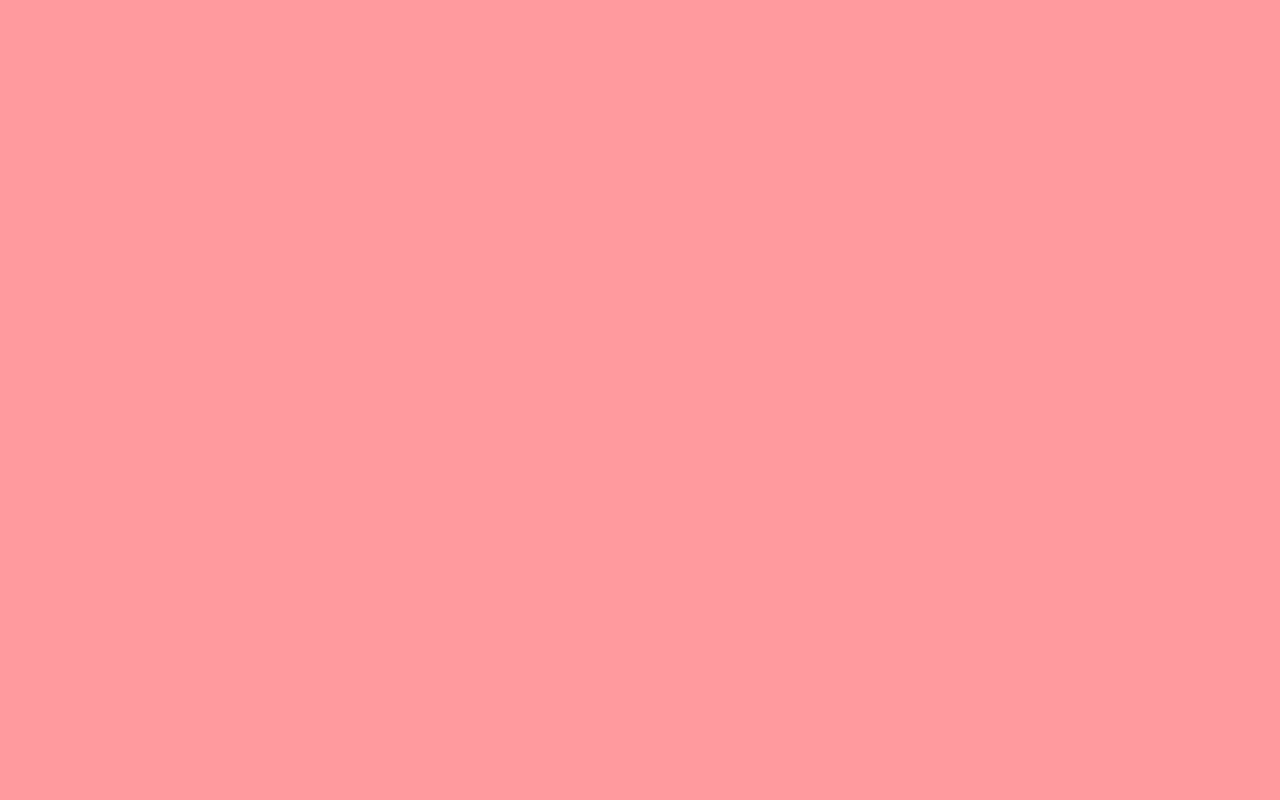
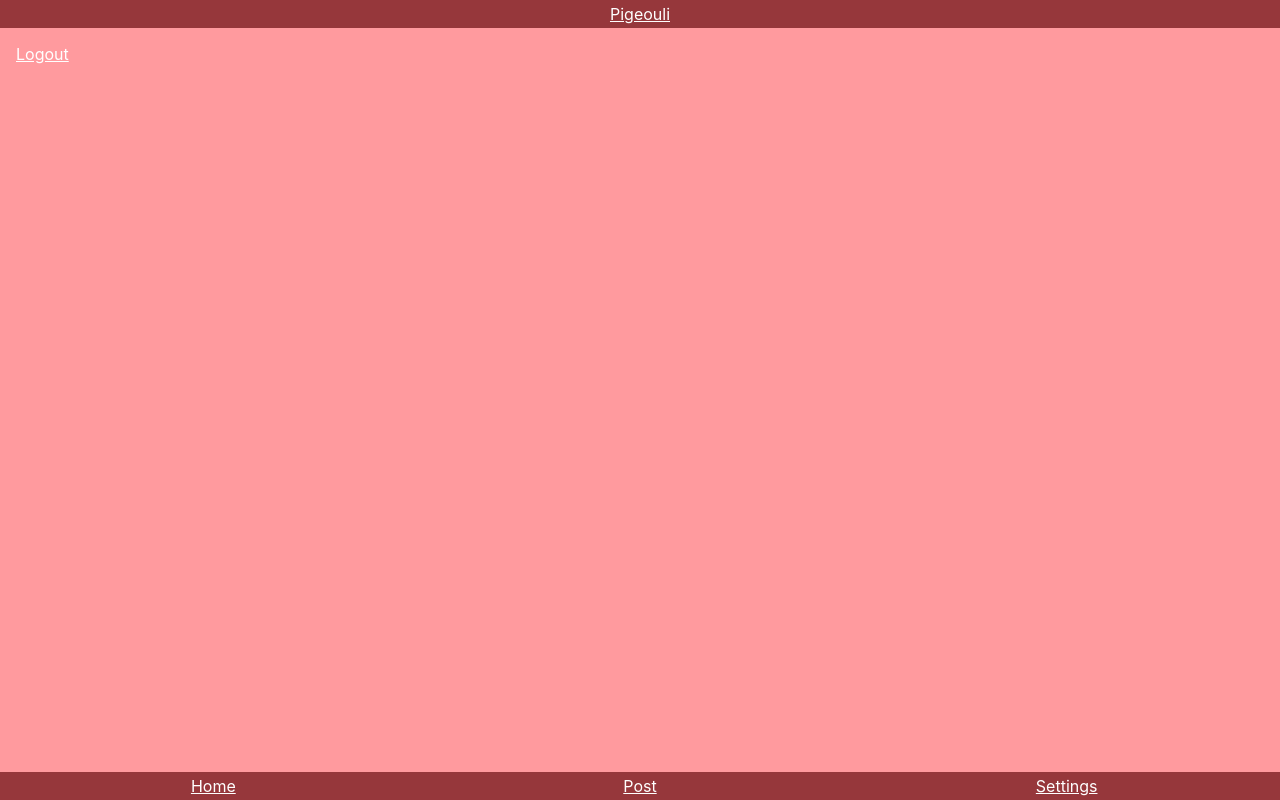
Before and after one commit to hexelberrystudios/pigeouli, a Vue app: page /#/settings in a window 1280 px wide. Built offline with nearby package versions, Linux system fonts and the light colour scheme.

Commit message:
Added logout link

```diff
--- a/src/components/AppFooter.vue
+++ b/src/components/AppFooter.vue
@@ -3,6 +3,7 @@
     <ul class="pg-footer-list">
       <li class="pg-footer-list__action"><router-link to="/dashboard">Home</router-link></li>
       <li class="pg-footer-list__action"><router-link to="/post">Post</router-link></li>
+      <li class="pg-footer-list__action"><router-link to="/settings">Settings</router-link></li>
     </ul>
   </footer>
 </template>
@@ -26,7 +27,7 @@
 
   .pg-footer-list {
     display: grid;
-    grid-template-columns: 1fr 1fr;
+    grid-template-columns: 1fr 1fr 1fr;
     list-style: none;
     margin: 0;
     padding: 0;
--- /dev/null
+++ b/src/components/pages/SettingsPage.vue
@@ -0,0 +1,28 @@
+<template>
+  <div>
+    <app-header></app-header>
+    <router-link to="/logout">Logout</router-link>
+    <app-footer></app-footer>
+  </div>
+</template>
+
+<script>
+import AppHeader from '../AppHeader';
+import AppFooter from '../AppFooter';
+
+export default {
+  name: 'settings-page',
+  components: {
+    AppHeader,
+    AppFooter
+  }
+};
+</script>
+
+<style scoped>
+  a {
+    display: inline-block;
+    padding: 1rem;
+    color: var(--white-color);
+  }
+</style>
--- a/src/router/index.js
+++ b/src/router/index.js
@@ -6,6 +6,7 @@ import RegisterPage from '@/components/pages/RegisterPage';
 import LoginPage from '@/components/pages/LoginPage';
 import DashboardPage from '@/components/pages/DashboardPage';
 import PostPage from '@/components/pages/PostPage';
+import SettingsPage from '@/components/pages/SettingsPage';
 
 Vue.use(Router);
 
@@ -40,6 +41,11 @@ export default new Router({
       path: '/post',
       name: 'post-page',
       component: PostPage
+    },
+    {
+      path: '/settings',
+      name: 'settings-page',
+      component: SettingsPage
     }
   ],
 });
```
